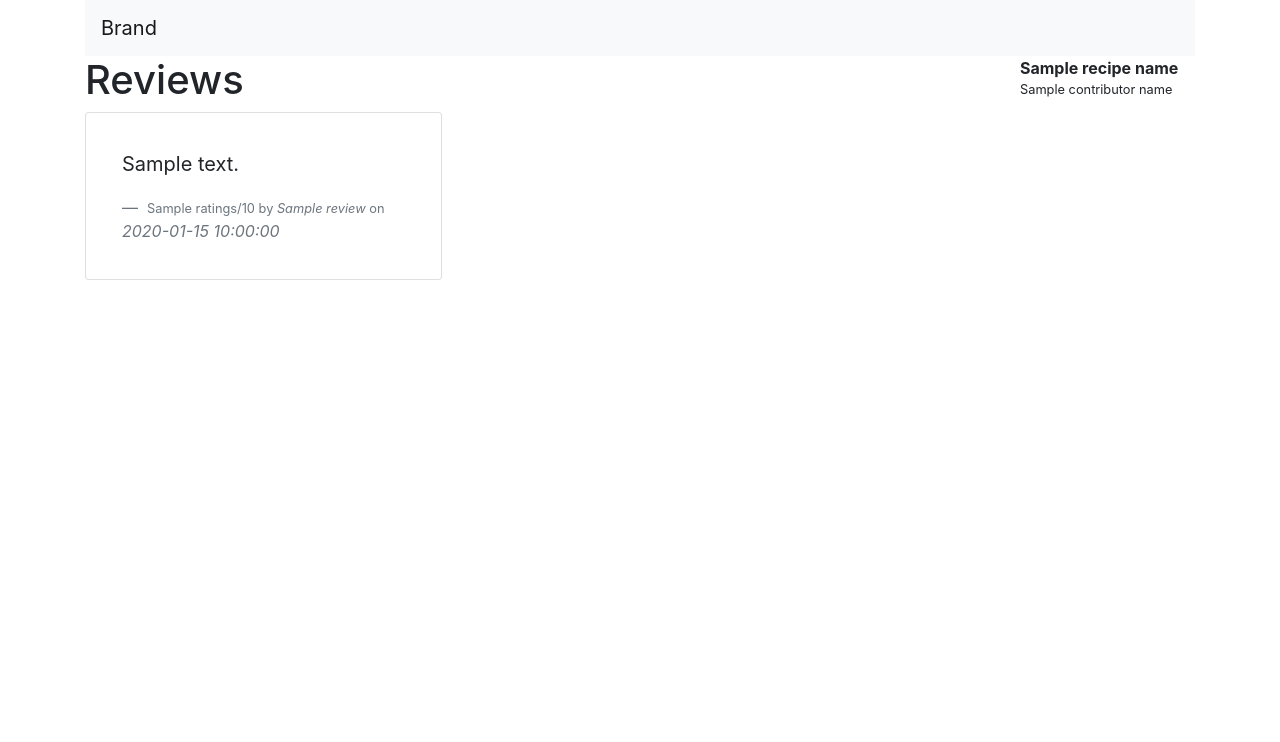
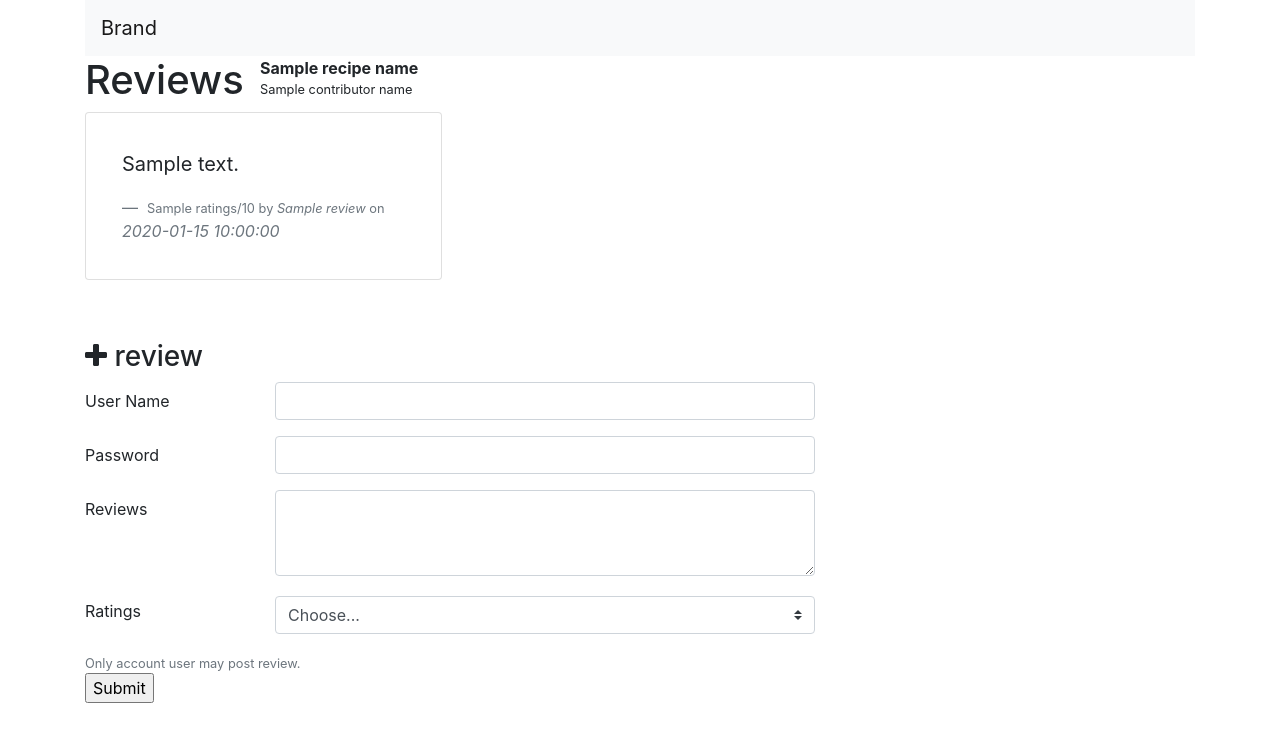
Before and after one commit to ksngo/Project3-recipes, a Flask app: template templates/reviews.html in a window 1280 px wide. Shown: the top 742 px of the page. Run offline with Flask 2, Linux system fonts and the light colour scheme; the template is opened without the code that fills it: most values are stand-ins (such as "Sample title", 1, 10 or a date in 2020); some libraries are stand-ins or nearby versions.

Commit message:
add reviews by user is ok.

```diff
--- a/app.py
+++ b/app.py
@@ -312,6 +312,40 @@ def reviews(recipe_id) :
 
     return render_template("reviews.html", reviews_list=reviews_list, recipe_name=recipe_name , contributor_name=contributor_name )
 
+@app.route("/recipes/<recipe_id>/reviews", methods=["POST"])
+def reviews_post(recipe_id) :
+
+    get_valid_user = client[DB_NAME].users.find_one({
+        "user_name" : request.form.get("username"),
+        "password" : request.form.get("password")
+    })
+
+    print(get_valid_user)
+
+    if get_valid_user == None :
+        flash ("Sorry, no valid user with password found. Please try again.")
+        print("------------------none-------------------")
+
+        return redirect(url_for("reviews_post", recipe_id = recipe_id))
+    else :
+
+        print("--------valid use-----------------")
+        client[DB_NAME].recipes.update_one({
+            "_id" : ObjectId(recipe_id)
+        }, {
+            "$push" : {
+                "likes" : {
+                    "reviewer_name" : request.form.get("username"),
+                    "reviews" : request.form.get("reviews"),
+                    "ratings" : request.form.get("ratings"),
+                    "date" : datetime.datetime.now().strftime("%Y-%m-%d")
+                }
+            }
+        })
+
+        return redirect(url_for("reviews_post", recipe_id=recipe_id))
+
+
 
 ######################################################################
 ######--------------------------functions----------------------#######
--- a/templates/public_recipe.html
+++ b/templates/public_recipe.html
@@ -34,8 +34,9 @@
 
 
 <button type="button" class="btn btn-primary">
-  Likes <span class="badge badge-light">{{avg_likes}}</span>
-  <span class="sr-only">unread messages</span>
+  <a href="{{url_for('reviews', recipe_id = get_recipe._id )}}"  style="text-decoration:none; color:white;">
+   Likes <span class="badge badge-light">{{avg_likes}}</span></a>
+
 </button>
 
 
--- a/templates/reviews.html
+++ b/templates/reviews.html
@@ -11,14 +11,15 @@
     <h1> Reviews </h1>
   </div>
   <div class="col col-md-6 col-lg-8">
-  </div>
-  <div class="col">
     <div class='row'>
         <b>{{recipe_name}}</b>
     </div>
     <div class='row'>
         <small>{{contributor_name}}</small>
     </div>
+  </div>
+  <div class="col">
+
   </div>
 </div>
 
@@ -38,7 +39,59 @@
     </div>
     {%endfor%}
 
-</div>
+</div> </br></br>
+
+<h3>
+<i class="fa fa-plus" aria-hidden="true"></i> review
+</h3>
+<form method="POST">
+  <div class="form-group row">
+    <label for="username" class="col-sm-2 col-form-label">User Name</label>
+    <div class="col-sm-6">
+      <input type="text" class="form-control" id="username" name="username" >
+    </div>
+  </div>
+
+  <div class="form-group row">
+    <label for="password" class="col-sm-2 col-form-label">Password</label>
+    <div class="col-sm-6">
+      <input type="password" class="form-control" id="password" name="password">
+    </div>
+  </div>
+
+  <div class="form-group row">
+    <label for="reviews" class="col-sm-2 col-form-label">Reviews</label>
+    <div class="col-sm-6">
+      <textarea type="text" class="form-control" id="reviews" name="reviews" rows="3"></textarea>
+    </div>
+  </div>
+
+  <div class="form-group row">
+    <label for="ratings" class="col-sm-2 col-form-label">Ratings</label>
+    <div class="col-sm-6">
+        <select class="custom-select my-1 mr-sm-2" id="ratings" name="ratings">
+            <option selected>Choose...</option>
+            <option value="1">1</option>
+            <option value="2">2</option>
+            <option value="3">3</option>
+            <option value="4">4</option>
+            <option value="5">5</option>
+            <option value="6">6</option>
+            <option value="7">7</option>
+            <option value="8">8</option>
+            <option value="9">9</option>
+            <option value="9">10</option>
+        </select>
+
+    </div>
+  </div>
+    <small id="passwordHelpBlock" class="form-text text-muted">
+    Only account user may post review.
+    </small>
+
+    <input type="submit" value="Submit">
+
+</form>
 
 
 {% endblock %}
```
